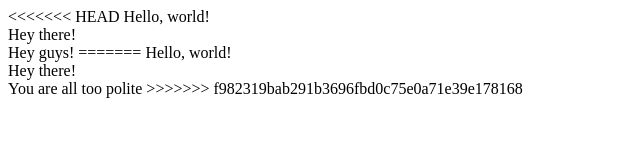
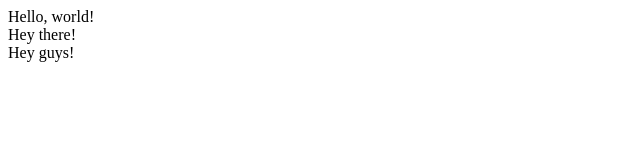
Before and after one commit to vuoklius/project0, a plain HTML site: page index.html in a window 1280 px wide. Shown: the whole page, without its empty margins (0-640 px from the left). Drawn offline with Linux system fonts and the light colour scheme.

Commit message:
Update index.html

```diff
--- a/index.html
+++ b/index.html
@@ -4,14 +4,8 @@
         <title>My Webpage</title>
     </head>
     <body>
-<<<<<<< HEAD
         Hello, world! <br>
         Hey there! <br>
         Hey guys!
-=======
-        Hello, world! <br/>
-        Hey there! <br>
-        You are all too polite
->>>>>>> f982319bab291b3696fbd0c75e0a71e39e178168
     </body>
 </html>
```
